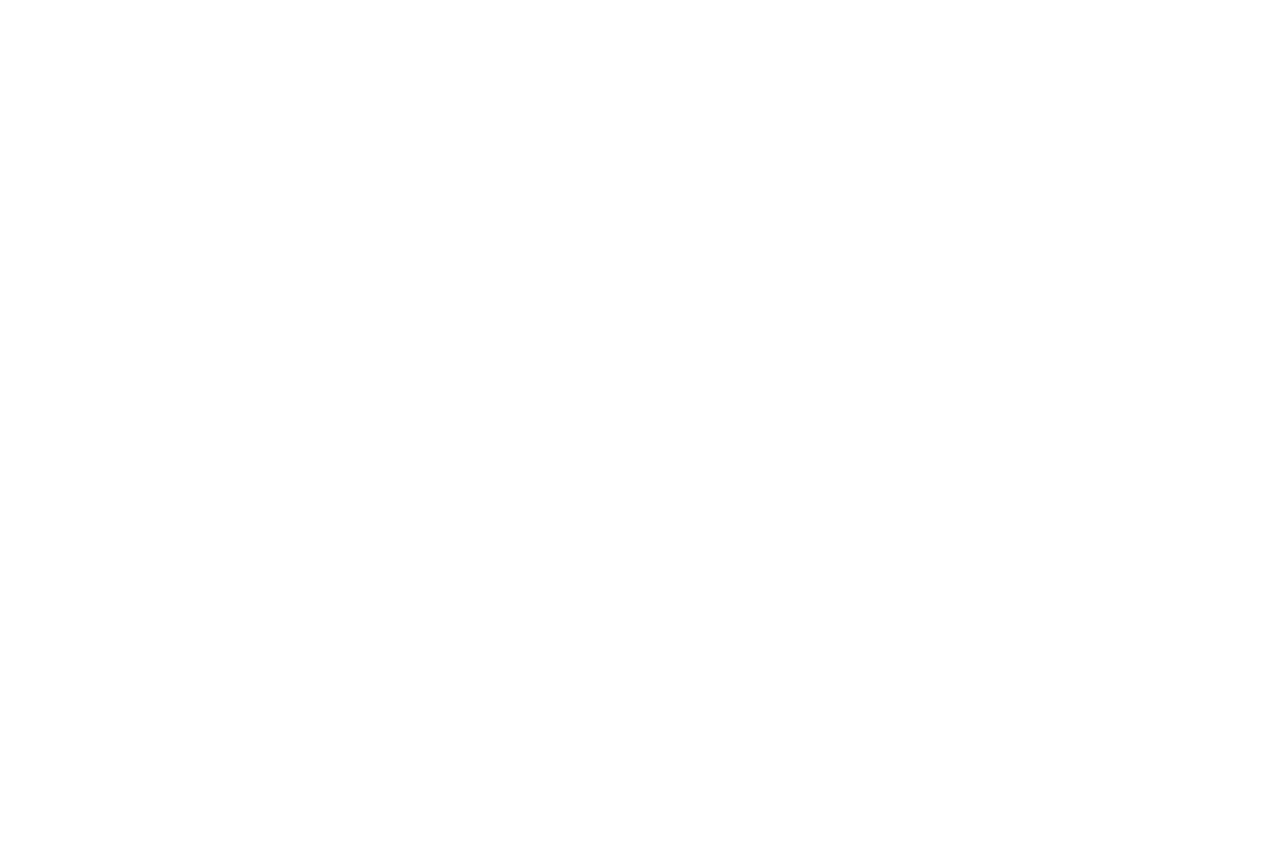
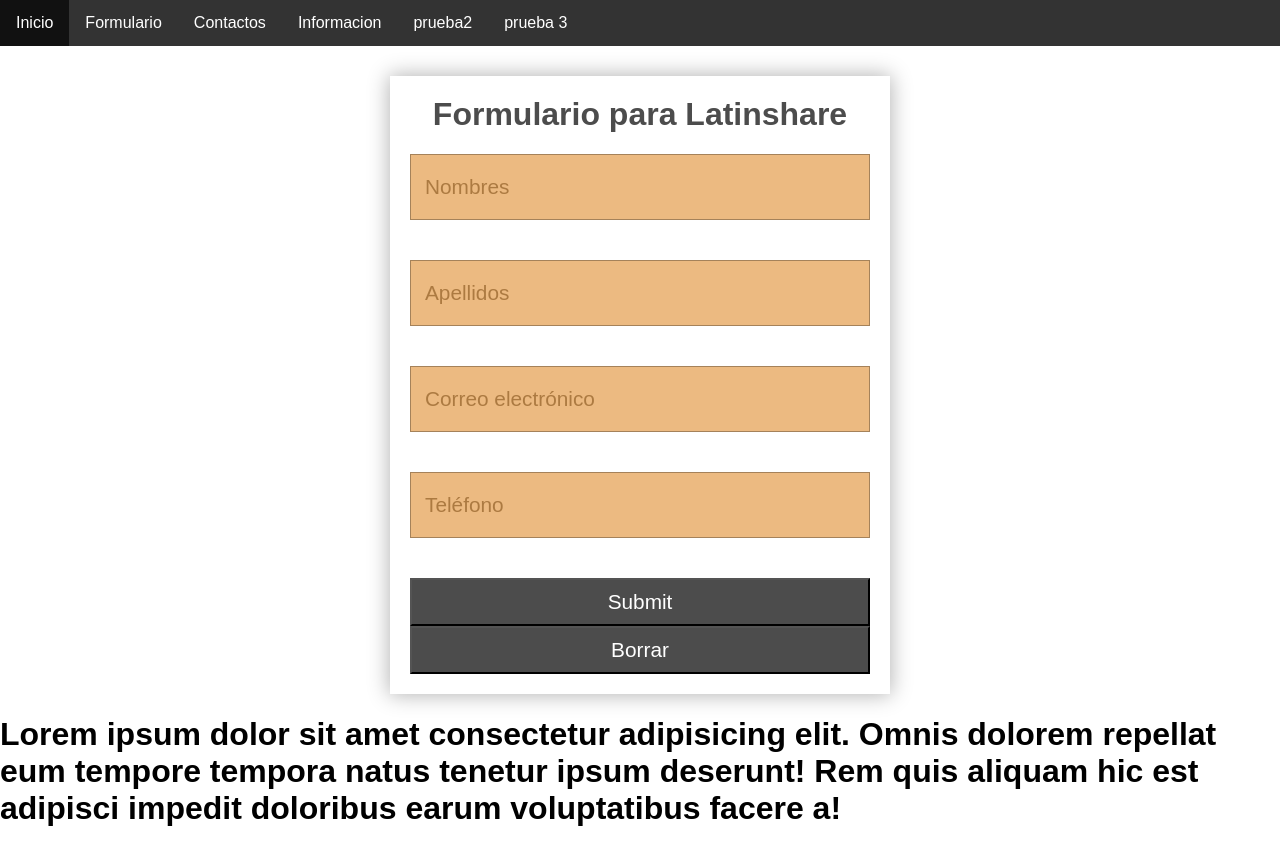
Before and after one commit to mmrk2/primerospasos, a plain HTML site: page index.html in a window 1280 px wide. Before the commit the page ends 800 px from the top, so only its background shows below. Drawn offline with Linux system fonts and the light colour scheme.

Commit message:
vuelta atras

```diff
--- a/index.html
+++ b/index.html
@@ -1,6 +1,46 @@
 <!DOCTYPE html>
 <html lang="es">
 <head>
+    <meta charset="UTF-8">
+    <meta http-equiv="X-UA-Compatible" content="IE=edge">
+    <meta name="viewport" content="width=device-width, initial-scale=1.0">
+    <link rel="stylesheet" href="estilos.css">
+    <title>Document latinshare</title>
+</head>
+<body>
 
+    <nav>
+        <ul>
+           <li><a href="index.html">Inicio</a></li>
+           <li><a href="index.html">Formulario</a></li>
+           <li><a href="index.html">Contactos</a></li>
+           <li><a href="index.html">Informacion</a></li>
+           <li><a href="index.html">prueba2</a></li>
+           <li><a href="index.html">prueba 3</a></li>
+        </ul>
+    </nav>
+    <form action="" class="Formulario">
+        <h1 class="formulario__titulo">Formulario para Latinshare</h1>
+        <input type="text" class="formulario__input">
+        <label for=""
+        class="formulario__label">Nombres</label>
+        <input type="text" class="formulario__input">
+        <label for=""
+        class="formulario__label">Apellidos</label>
+        <input type="text" class="formulario__input">
+        <label for=""
+        class="formulario__label">Correo electrónico</label>
+        <input type="text" class="formulario__input">
+        <label for=""
+        class="formulario__label">Teléfono</label>
+        <input type="submit" class="formulario__submit">
+        <input type="reset" value="Borrar" class="formulario__submit">
+
+
+    </form>
+
+    <h1>Lorem ipsum dolor sit amet consectetur adipisicing elit. Omnis dolorem repellat eum tempore tempora natus tenetur ipsum deserunt!
+        Rem quis aliquam hic est adipisci impedit doloribus earum voluptatibus facere a!</h1>
+    <script src="form.js"></script
 </body>
 </html>
```
